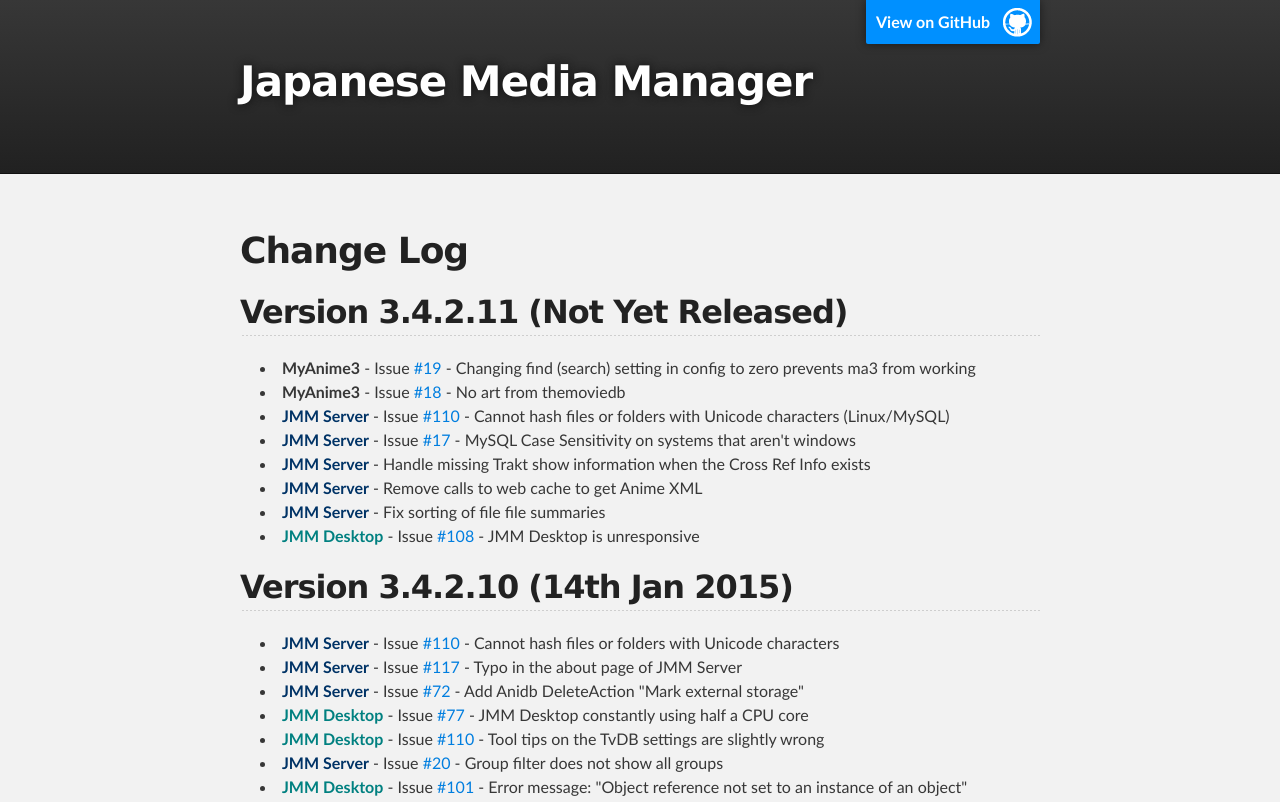
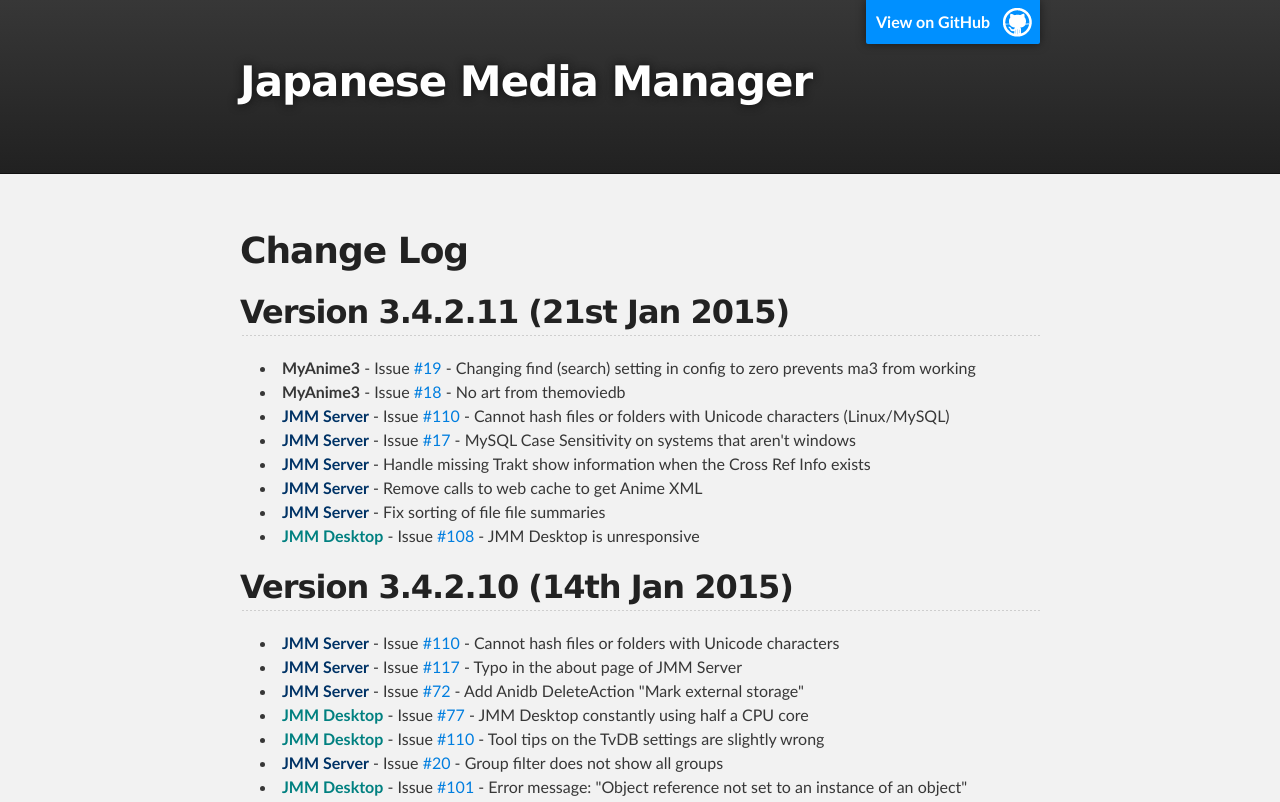
Before and after one commit to ShokoAnime/Old-JMM-Site, a plain HTML site: page changes.html in a window 1280 px wide. Shown: the top 802 px of the page. Drawn offline with Linux system fonts and the light colour scheme.

Commit message:
no message

```diff
--- a/changes.html
+++ b/changes.html
@@ -30,7 +30,7 @@
         <h1>
 <a name="what-is-jmm" class="anchor" href="#what-is-jmm"><span class="octicon octicon-link"></span></a>Change Log</h1>
 
-<h2><a name="3.4.2.11" class="anchor" href="#3.4.2.11"><span class="octicon octicon-link"></span></a>Version 3.4.2.11 (Not Yet Released)</h2>
+<h2><a name="3.4.2.11" class="anchor" href="#3.4.2.11"><span class="octicon octicon-link"></span></a>Version 3.4.2.11 (21st Jan 2015)</h2>
 
 <ul>
 <li><span class=ma3>MyAnime3</span> - Issue <a href="https://github.com/japanesemediamanager/animeplugin3/issues/19">#19</a> - Changing find (search) setting in config to zero prevents ma3 from working</li>
```
